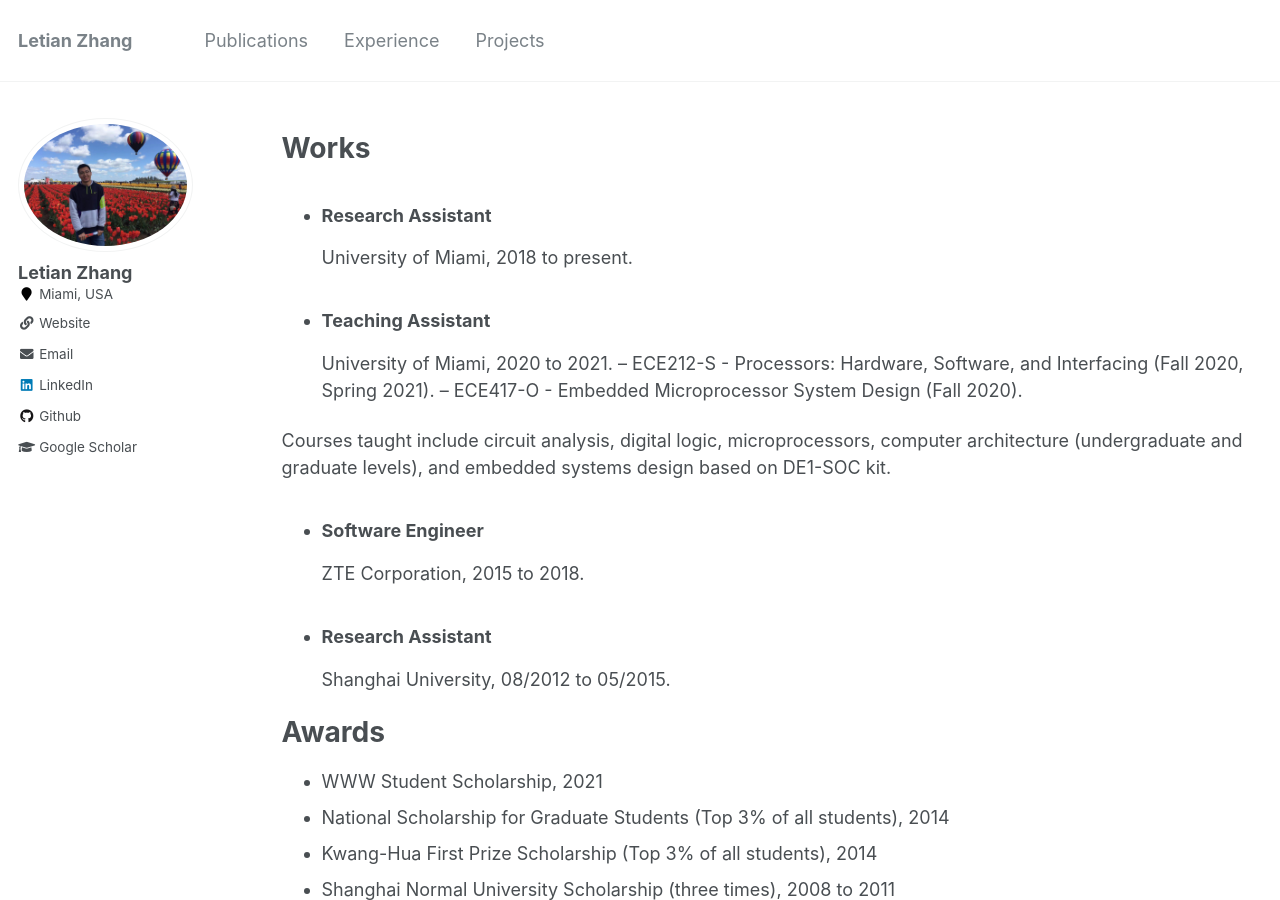
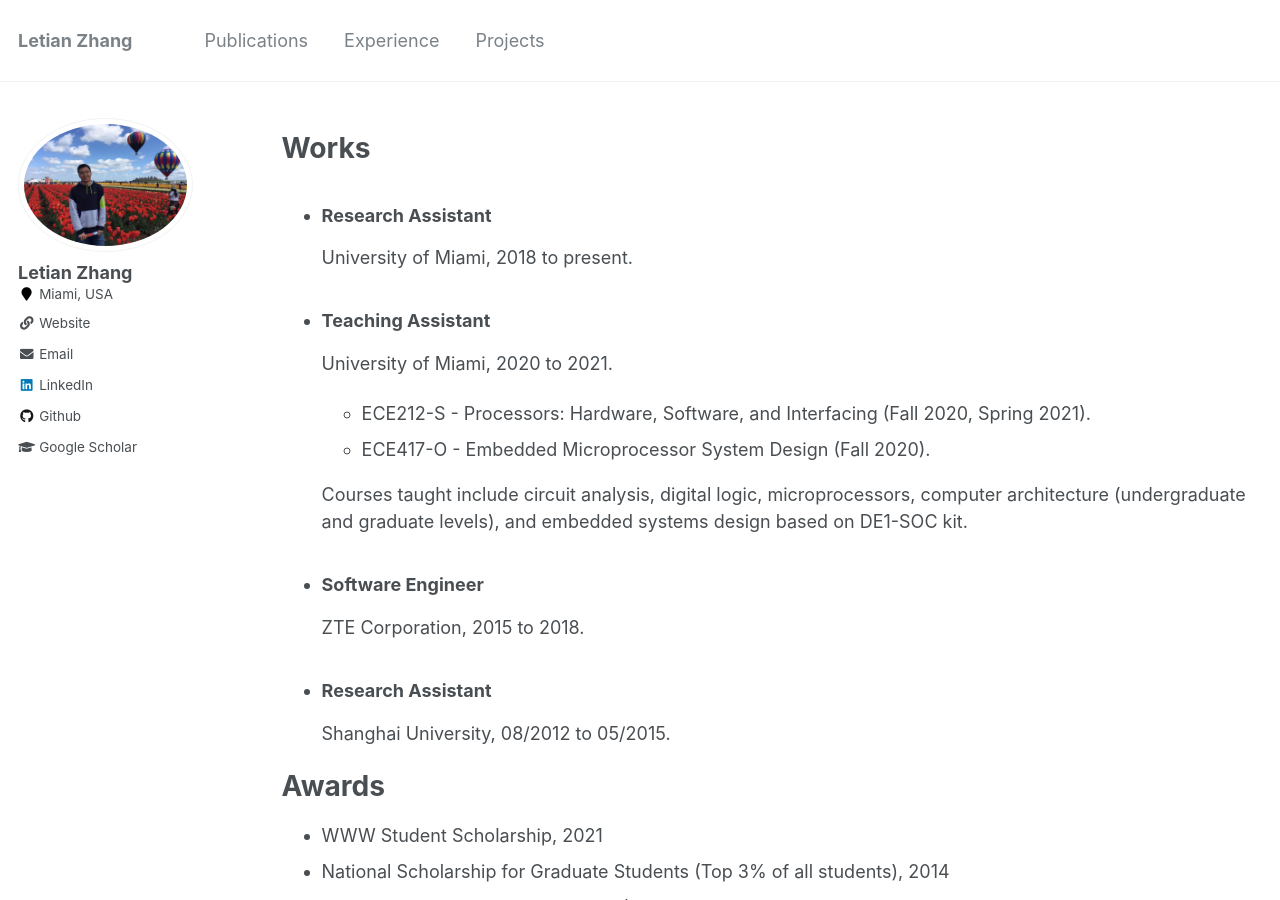
Before and after one commit to letian-zhang/letian-zhang.github.io, a Jekyll site: the page built from _pages/experience.md, in a window 1280 px wide and 900 px high. Built offline with Jekyll 4.4.1, drawn with Linux system fonts in a browser that asks for light colours.

```diff
--- a/_pages/experience.md
+++ b/_pages/experience.md
@@ -10,10 +10,10 @@ author_profile: true
 University of Miami, 2018 to present.
 - ### **Teaching Assistant**
 University of Miami, 2020 to 2021.
--- ECE212-S - Processors: Hardware, Software, and Interfacing (Fall 2020, Spring 2021).
--- ECE417-O - Embedded Microprocessor System Design (Fall 2020).
+  - ECE212-S - Processors: Hardware, Software, and Interfacing (Fall 2020, Spring 2021).
+  - ECE417-O - Embedded Microprocessor System Design (Fall 2020).
 
-Courses taught include circuit analysis, digital logic, microprocessors, computer architecture (undergraduate and graduate levels), and embedded systems design based on DE1-SOC kit.
+  Courses taught include circuit analysis, digital logic, microprocessors, computer architecture (undergraduate and graduate levels), and embedded systems design based on DE1-SOC kit.
 
 - ### **Software Engineer**
 ZTE Corporation,  2015 to 2018.
```
